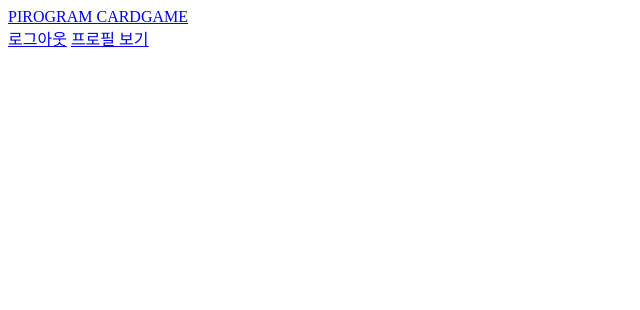
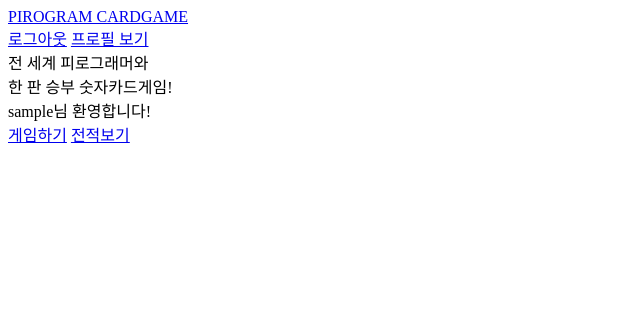
Before and after one commit to Pirogramming-20/Piro20_CardGame_3, a Django app: page / in a window 1280 px wide. Shown: the top 310 px of the page, without its empty margins (0-640 px from the left). Run offline with Django 5.2, Linux system fonts and the light colour scheme; the visitor is signed in with stand-in values (Sample User, id 1); some libraries are stand-ins or nearby versions.

Commit message:
user_main 템플릿 수정

```diff
--- a/templates/users/user_detail.html
+++ b/templates/users/user_detail.html
@@ -13,7 +13,7 @@
             border: 1px solid #ddd; /* 박스 테두리 */
         }
 
-        .name, .score{
+        .user-name, .name, .score{
             margin: 10px 0;
             font-size: 25px;
         }
@@ -47,6 +47,7 @@
 {% block content %}
 <div class="profile-box">
     <h1>회원정보</h1>
+    <div class="user-name"><strong>아이디:</strong> {{ user.username }}</div>
     <div class="name"><strong>이름:</strong> {{ user.name }}</div>
     <div class="score"><strong>총 점수:</strong> {{ user.score }}점</div>
     <div class="btns">
--- a/templates/users/user_main.html
+++ b/templates/users/user_main.html
@@ -1 +1,22 @@
 {% extends "base.html" %}
+
+{% block head %}
+<title>main page</title>
+{% endblock %}
+
+{% block content %}
+<div class="main-page">
+    <div class="welcome-text">
+        전 세계 피로그래머와<br>한 판 승부 숫자카드게임!
+    </div>
+    {% if user.is_authenticated %}
+        <div class="user-name">
+            {{ user.username }}님 환영합니다!
+        </div>
+        <a href="{% url 'games:create' %}" class="action-button">게임하기</a>
+        <a href="{% url 'games:list' %}" class="action-button">전적보기</a>
+    {% else %}
+        <a href="{% url 'users:login' %}" class="action-button">게임하기</a>
+    {% endif %}
+</div>
+{% endblock %}
```
